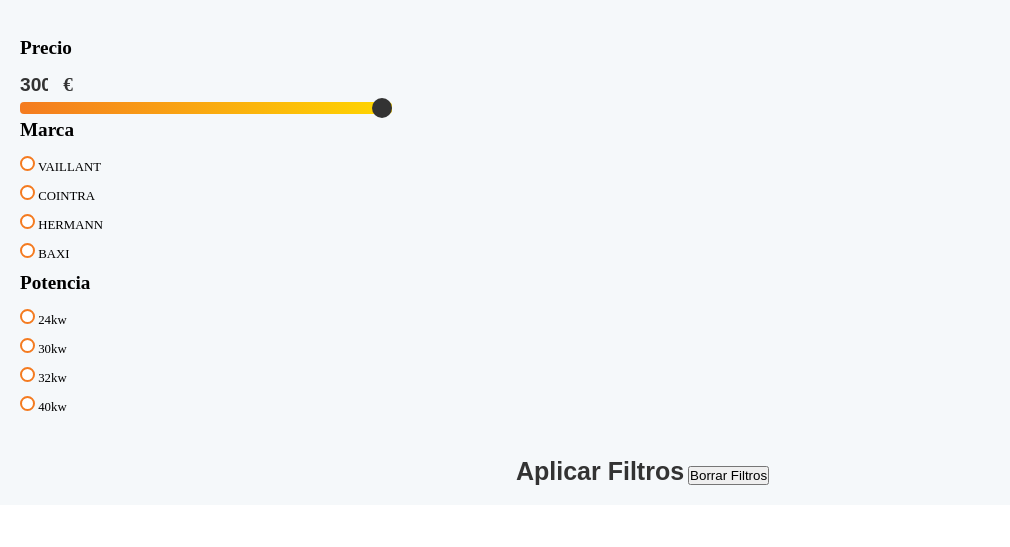
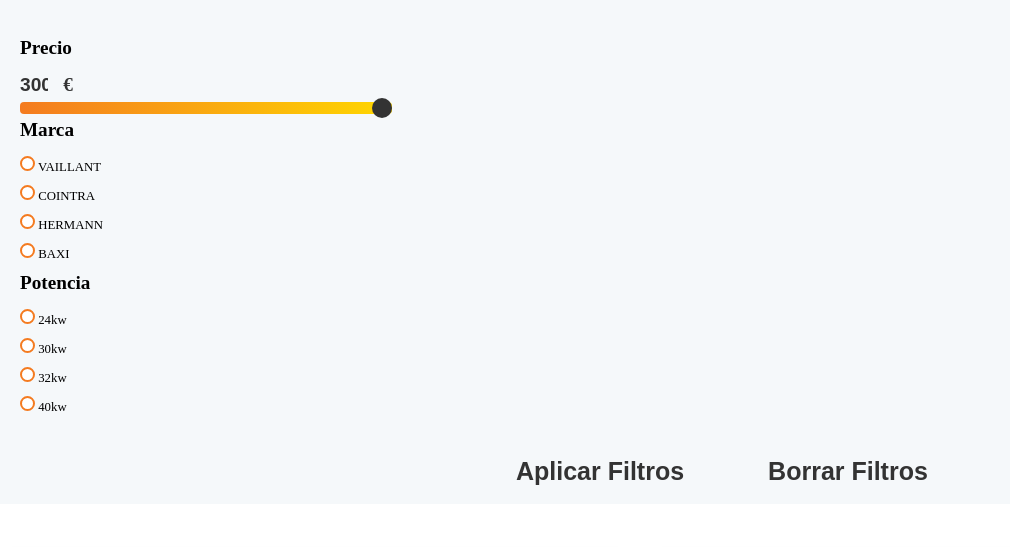
Before and after one commit to danielrg7373/danielrg7373.github.io, a plain HTML site: page EstructuraHtml/articulos.html in a window 1280 px wide. Shown: the part 174-721 px from the top of the page, without its empty margins (0-1010 px from the left). Drawn offline with Linux system fonts and the light colour scheme; a web font is replaced by a local one.

Commit message:
Update articulos.css

```diff
--- a/EstructuraCss/articulos.css
+++ b/EstructuraCss/articulos.css
@@ -301,6 +301,25 @@ input[type="radio"]:hover {
     transition: 0.6s ease;
 }
 
+#borrarFiltros {
+    background: none;
+    border: none;
+    color: #333;
+    margin-top: 2rem;
+    margin-left: 5rem;
+    font-size: 25px;
+    font-weight: bold;
+    height: 2px;
+    background-color: #F5F8FA;
+    transition: 0.6s ease;
+}
+
+#borrarFiltros:hover {
+    color: #ff9925;
+    background-color: #ff9925;
+    transition: 0.6s ease;
+}
+
 /* -----------------------------------------------------------------------------------------------Articulos- */
 
 /* -----------------------------------------------------------------------------------------------Footer */
@@ -396,6 +415,7 @@ li a:hover {
         color: #f9f9f9;
         font-size: 0.9rem;
     }
+
     .empresa p {
         margin: 10px 0;
         color: #f9f9f9;
@@ -433,6 +453,7 @@ li a:hover {
         font-size: 1.2rem;
         width: 2.7rem;
     }
+
     .filtro h3 {
         font-size: 1.2rem;
     }
@@ -463,6 +484,7 @@ li a:hover {
         margin-bottom: 10px;
     }
 }
+
 /* -----------------------------------------------------------------------------------------------MOVIL */
 
 /* -----------------------------------------------------------------------------------------------TABLET */
@@ -525,6 +547,7 @@ li a:hover {
         font-size: 1.2rem;
         width: 2.7rem;
     }
+
     .filtro h3 {
         font-size: 1.2rem;
     }
@@ -552,8 +575,7 @@ li a:hover {
 
     footer ul {
         list-style: none;
-        display: flex
-    ;
+        display: flex;
         gap: 8px;
         padding: 0;
         margin: 0;
@@ -569,4 +591,5 @@ li a:hover {
         font-size: 0.7rem;
     }
 }
+
 /* -----------------------------------------------------------------------------------------------TABLET */
```
